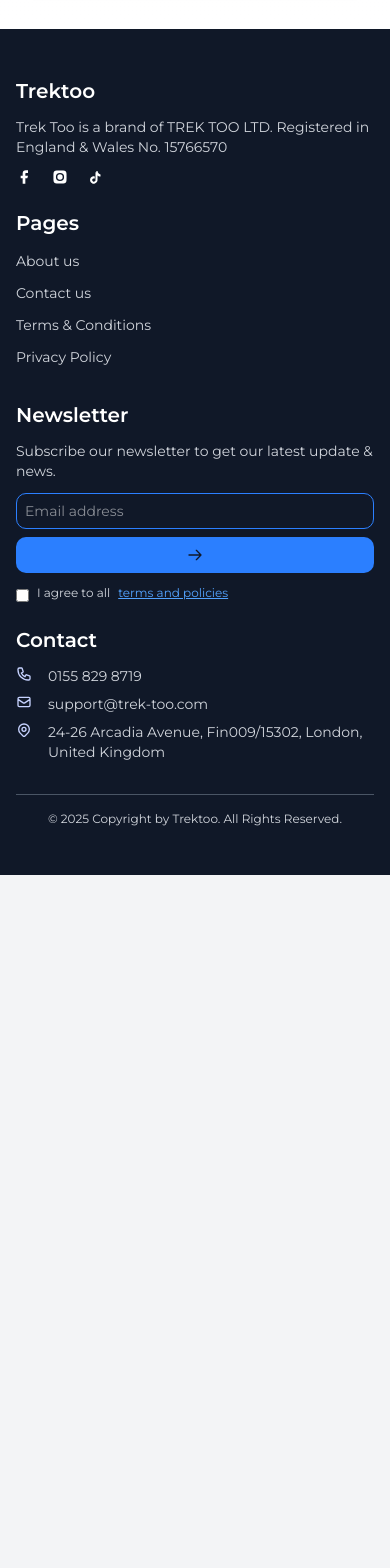
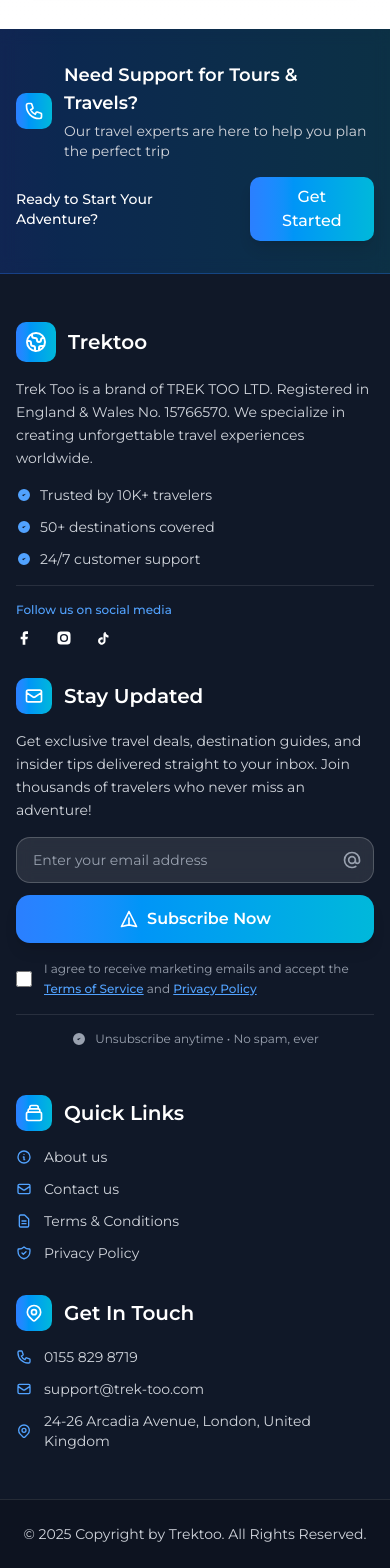
Before and after one commit to AbdulRahmanMudasser/nextjs-trektoo-v2, a Next.js app: page / in a window 390 px wide. Shown: the part 7986-9554 px from the top of the page. Before the commit the page ends 8861 px from the top, so only its background shows below. Built offline with nearby package versions, Linux system fonts and the light colour scheme.

Commit message:
fix: modified footer and components

```diff
--- a/src/components/layout/Footer/Footer.jsx
+++ b/src/components/layout/Footer/Footer.jsx
@@ -11,17 +11,37 @@
 
 const Footer = () => {
   return (
-    <footer className="bg-gray-900 text-white py-12">
-      <div className="max-w-6xl mx-auto px-4">
-        {/* <SupportBanner /> */}
-        <div className="grid grid-cols-1 sm:grid-cols-2 lg:grid-cols-4 gap-6 mb-6">
-          <CompanyInfo />
-          <PagesLinks />
-          <NewsletterForm />
-          <ContactInfo />
+    <footer className="bg-gray-900 text-white">
+      {/* Support Banner - Full Width */}
+      <div className="w-full bg-gradient-to-r from-blue-600/20 to-cyan-600/20 backdrop-blur-sm border-b border-blue-500/30">
+        <div className="max-w-7xl mx-auto px-4 py-8">
+          <SupportBanner />
         </div>
-        <div className="border-t border-gray-600 pt-4 text-center text-xs text-gray-300">
-          © 2025 Copyright by Trektoo. All Rights Reserved.
+      </div>
+
+      {/* Main Footer Content - Full Width */}
+      <div className="w-full">
+        <div className="max-w-7xl mx-auto px-4 py-12">
+          {/* Top Row - Company Info and Newsletter */}
+          <div className="grid grid-cols-1 lg:grid-cols-2 gap-8 mb-12">
+            <CompanyInfo />
+            <NewsletterForm />
+          </div>
+
+          {/* Bottom Row - Quick Links and Contact */}
+          <div className="grid grid-cols-1 lg:grid-cols-2 gap-8">
+            <PagesLinks />
+            <ContactInfo />
+          </div>
+        </div>
+      </div>
+
+      {/* Copyright - Full Width */}
+      <div className="w-full border-t border-white/10 bg-black/20">
+        <div className="max-w-7xl mx-auto px-4 py-6">
+          <div className="text-center text-sm text-gray-300">
+            © 2025 Copyright by Trektoo. All Rights Reserved.
+          </div>
         </div>
       </div>
     </footer>
--- a/src/components/layout/Footer/components/FooterComponents.jsx
+++ b/src/components/layout/Footer/components/FooterComponents.jsx
@@ -6,10 +6,12 @@
 
 const SupportBanner = () => {
   return (
-    <div className="flex flex-col sm:flex-row justify-between items-start sm:items-center py-4 border-b border-gray-600 mb-6 gap-3 sm:gap-0">
+    <div className="w-full">
+      <div className="flex flex-col sm:flex-row justify-between items-start sm:items-center gap-4">
         <div className="flex items-center">
+          <div className="bg-gradient-to-r from-blue-500 to-cyan-500 p-2 rounded-lg mr-3">
             <svg
-          className="w-4 h-4 text-indigo-200 mr-2"
+              className="w-5 h-5 text-white"
               fill="none"
               viewBox="0 0 24 24"
               stroke="currentColor"
@@ -22,28 +24,24 @@
                 d="M3 5a2 2 0 012-2h3.28a1 1 0 01.948.684l1.498 4.493a1 1 0 01-.502 1.21l-2.257 1.13a11.042 11.042 0 005.516 5.516l1.13-2.257a1 1 0 011.21-.502l4.493 1.498a1 1 0 01.684.949V19a2 2 0 01-2 2h-1C9.716 21 3 14.284 3 6V5z"
               />
             </svg>
-        <span className="text-sm text-white">
-          Need any support for tour & travels?
-        </span>
+          </div>
+          <div>
+            <h4 className="text-lg font-semibold text-white mb-1">
+              Need Support for Tours & Travels?
+            </h4>
+            <p className="text-sm text-gray-300">
+              Our travel experts are here to help you plan the perfect trip
+            </p>
+          </div>
         </div>
         <div className="flex items-center">
-        <span className="text-sm text-white mr-2">
-          Ready to Get Started With Vacations!
+          <span className="text-sm text-white mr-3 font-medium">
+            Ready to Start Your Adventure?
           </span>
-        <svg
-          className="w-4 h-4 text-indigo-200"
-          fill="none"
-          viewBox="0 0 24 24"
-          stroke="currentColor"
-          aria-hidden="true"
-        >
-          <path
-            strokeLinecap="round"
-            strokeLinejoin="round"
-            strokeWidth={2}
-            d="M9 5l7 7-7 7"
-          />
-        </svg>
+          <button className="bg-gradient-to-r from-blue-500 to-cyan-500 hover:from-blue-600 hover:to-cyan-600 text-white px-4 py-2 rounded-lg font-medium transition-all duration-300 transform hover:scale-105 shadow-lg">
+            Get Started
+          </button>
+        </div>
       </div>
     </div>
   );
@@ -51,18 +49,56 @@
 
 const CompanyInfo = () => {
   return (
-    <div>
-      <div className="flex items-center mb-3">
+    <div className="flex-1">
+      <div className="flex items-center mb-4">
+        <div className="bg-gradient-to-r from-blue-500 to-cyan-500 p-2 rounded-lg mr-3">
+          <svg
+            className="w-6 h-6 text-white"
+            fill="none"
+            viewBox="0 0 24 24"
+            stroke="currentColor"
+          >
+            <path
+              strokeLinecap="round"
+              strokeLinejoin="round"
+              strokeWidth={2}
+              d="M3.055 11H5a2 2 0 012 2v1a2 2 0 002 2 2 2 0 012 2v2.945M8 3.935V5.5A2.5 2.5 0 0010.5 8h.5a2 2 0 012 2 2 2 0 104 0 2 2 0 012-2h1.064M15 20.488V18a2 2 0 012-2h3.064M21 12a9 9 0 11-18 0 9 9 0 0118 0z"
+            />
+          </svg>
+        </div>
         <h3 className="text-xl font-bold text-white">Trektoo</h3>
       </div>
-      <p className="text-sm text-gray-300 mb-3">
-        Trek Too is a brand of TREK TOO LTD. Registered in England & Wales No.
-        15766570
+      <p className="text-sm text-gray-300 mb-4 leading-relaxed">
+        Trek Too is a brand of TREK TOO LTD. Registered in England & Wales No. 15766570.
+        We specialize in creating unforgettable travel experiences worldwide.
       </p>
-      <div className="flex flex-wrap gap-2">
+      <div className="space-y-3 mb-4">
+        <div className="flex items-center text-sm text-gray-300">
+          <svg className="w-4 h-4 text-blue-400 mr-2" fill="currentColor" viewBox="0 0 24 24">
+            <path d="M9 12l2 2 4-4m6 2a9 9 0 11-18 0 9 9 0 0118 0z"/>
+          </svg>
+          Trusted by 10K+ travelers
+        </div>
+        <div className="flex items-center text-sm text-gray-300">
+          <svg className="w-4 h-4 text-blue-400 mr-2" fill="currentColor" viewBox="0 0 24 24">
+            <path d="M9 12l2 2 4-4m6 2a9 9 0 11-18 0 9 9 0 0118 0z"/>
+          </svg>
+          50+ destinations covered
+        </div>
+        <div className="flex items-center text-sm text-gray-300">
+          <svg className="w-4 h-4 text-blue-400 mr-2" fill="currentColor" viewBox="0 0 24 24">
+            <path d="M9 12l2 2 4-4m6 2a9 9 0 11-18 0 9 9 0 0118 0z"/>
+          </svg>
+          24/7 customer support
+        </div>
+      </div>
+      <div className="pt-4 border-t border-white/10">
+        <p className="text-xs text-blue-400 mb-3 font-medium">Follow us on social media</p>
+        <div className="flex gap-3">
           <SocialIcon type="facebook" />
           <SocialIcon type="instagram" />
           <SocialIcon type="tiktok" />
+        </div>
       </div>
     </div>
   );
@@ -70,27 +106,74 @@
 
 const PagesLinks = () => {
   const links = [
-    { label: 'About us', href: '/about' },
-    { label: 'Contact us', href: '/contact' },
-    { label: 'Terms & Conditions', href: '/terms-and-conditions' },
-    { label: 'Privacy Policy', href: '/privacy-policy' },
+    { label: 'About us', href: '/about', icon: 'info' },
+    { label: 'Contact us', href: '/contact', icon: 'contact' },
+    { label: 'Terms & Conditions', href: '/terms-and-conditions', icon: 'document' },
+    { label: 'Privacy Policy', href: '/privacy-policy', icon: 'shield' },
   ];
 
+  const getIcon = (iconType) => {
+    const icons = {
+      info: (
+        <svg className="w-4 h-4" fill="none" viewBox="0 0 24 24" stroke="currentColor">
+          <path strokeLinecap="round" strokeLinejoin="round" strokeWidth={2} d="M13 16h-1v-4h-1m1-4h.01M21 12a9 9 0 11-18 0 9 9 0 0118 0z" />
+        </svg>
+      ),
+      contact: (
+        <svg className="w-4 h-4" fill="none" viewBox="0 0 24 24" stroke="currentColor">
+          <path strokeLinecap="round" strokeLinejoin="round" strokeWidth={2} d="M3 8l7.89 5.26a2 2 0 002.22 0L21 8M5 19h14a2 2 0 002-2V7a2 2 0 00-2-2H5a2 2 0 00-2 2v10a2 2 0 002 2z" />
+        </svg>
+      ),
+      document: (
+        <svg className="w-4 h-4" fill="none" viewBox="0 0 24 24" stroke="currentColor">
+          <path strokeLinecap="round" strokeLinejoin="round" strokeWidth={2} d="M9 12h6m-6 4h6m2 5H7a2 2 0 01-2-2V5a2 2 0 012-2h5.586a1 1 0 01.707.293l5.414 5.414a1 1 0 01.293.707V19a2 2 0 01-2 2z" />
+        </svg>
+      ),
+      shield: (
+        <svg className="w-4 h-4" fill="none" viewBox="0 0 24 24" stroke="currentColor">
+          <path strokeLinecap="round" strokeLinejoin="round" strokeWidth={2} d="M9 12l2 2 4-4m5.618-4.016A11.955 11.955 0 0112 2.944a11.955 11.955 0 01-8.618 3.04A12.02 12.02 0 003 9c0 5.591 3.824 10.29 9 11.622 5.176-1.332 9-6.03 9-11.622 0-1.042-.133-2.052-.382-3.016z" />
+        </svg>
+      ),
+    };
+    return icons[iconType] || icons.info;
+  };
+
   return (
-    <div>
-      <h3 className="text-xl font-bold text-white mb-3">Pages</h3>
-      <ul className="list-none p-0">
+    <div className="flex-1">
+      <div className="flex items-center mb-4">
+        <div className="bg-gradient-to-r from-blue-500 to-cyan-500 p-2 rounded-lg mr-3">
+          <svg
+            className="w-5 h-5 text-white"
+            fill="none"
+            viewBox="0 0 24 24"
+            stroke="currentColor"
+          >
+            <path
+              strokeLinecap="round"
+              strokeLinejoin="round"
+              strokeWidth={2}
+              d="M19 11H5m14 0a2 2 0 012 2v6a2 2 0 01-2 2H5a2 2 0 01-2-2v-6a2 2 0 012-2m14 0V9a2 2 0 00-2-2M5 11V9a2 2 0 012-2m0 0V5a2 2 0 012-2h6a2 2 0 012 2v2M7 7h10"
+            />
+          </svg>
+        </div>
+        <h3 className="text-xl font-bold text-white">Quick Links</h3>
+      </div>
+      <ul className="space-y-3">
         {links.map((link, index) => (
-          <li key={index} className="mb-2">
+          <li key={index}>
             <a
               href={link.href}
-              className="text-sm text-gray-300 no-underline hover:text-indigo-200 transition-colors duration-200"
+              className="flex items-center text-sm text-gray-300 no-underline hover:text-blue-400 transition-all duration-300 hover:translate-x-1 group"
             >
+              <span className="text-blue-400 mr-3 group-hover:scale-110 transition-transform duration-200">
+                {getIcon(link.icon)}
+              </span>
               {link.label}
             </a>
           </li>
         ))}
       </ul>
+
     </div>
   );
 };
@@ -102,29 +185,11 @@
   };
 
   return (
-    <div>
-      <h3 className="text-xl font-bold text-white mb-3">Newsletter</h3>
-      <p className="text-sm text-gray-300 mb-3">
-        Subscribe our newsletter to get our latest update & news.
-      </p>
-      <form
-        onSubmit={handleSubmit}
-        className="flex flex-col sm:flex-row items-stretch sm:items-center mb-3 gap-2"
-      >
-        <input
-          id="newsletter-email"
-          type="email"
-          placeholder="Email address"
-          aria-label="Email address"
-          className="p-2 rounded-lg border border-blue-500 outline-none text-sm h-9 w-full sm:w-auto flex-1"
-        />
-        <button
-          type="submit"
-          className="bg-blue-500 text-gray-900 p-2 rounded-lg border-none cursor-pointer h-9 flex items-center justify-center hover:bg-blue-600 transition-colors duration-200"
-          aria-label="Subscribe"
-        >
+    <div className="flex-1">
+      <div className="flex items-center mb-4">
+        <div className="bg-gradient-to-r from-blue-500 to-cyan-500 p-2 rounded-lg mr-3">
           <svg
-            className="w-4 h-4 text-gray-900"
+            className="w-5 h-5 text-white"
             fill="none"
             viewBox="0 0 24 24"
             stroke="currentColor"
@@ -134,61 +199,194 @@
               strokeLinecap="round"
               strokeLinejoin="round"
               strokeWidth={2}
-              d="M14 5l7 7m0 0l-7 7m7-7H3"
+              d="M3 8l7.89 5.26a2 2 0 002.22 0L21 8M5 19h14a2 2 0 002-2V7a2 2 0 00-2-2H5a2 2 0 00-2 2v10a2 2 0 002 2z"
             />
           </svg>
+        </div>
+        <h3 className="text-xl font-bold text-white">Stay Updated</h3>
+      </div>
+
+      <p className="text-sm text-gray-300 mb-4 leading-relaxed">
+        Get exclusive travel deals, destination guides, and insider tips delivered straight to your inbox. Join thousands of travelers who never miss an adventure!
+      </p>
+
+      <form
+        onSubmit={handleSubmit}
+        className="space-y-3 mb-4"
+      >
+        <div className="relative">
+          <input
+            id="newsletter-email"
+            type="email"
+            placeholder="Enter your email address"
+            aria-label="Email address"
+            className="w-full px-4 py-3 bg-white/10 backdrop-blur-sm border border-white/20 rounded-xl text-white placeholder-gray-400 outline-none focus:ring-2 focus:ring-blue-500 focus:border-transparent transition-all duration-300 text-sm"
+            required
+          />
+          <div className="absolute inset-y-0 right-0 flex items-center pr-3">
+            <svg
+              className="w-5 h-5 text-gray-400"
+              fill="none"
+              viewBox="0 0 24 24"
+              stroke="currentColor"
+            >
+              <path
+                strokeLinecap="round"
+                strokeLinejoin="round"
+                strokeWidth={2}
+                d="M16 12a4 4 0 10-8 0 4 4 0 008 0zm0 0v1.5a2.5 2.5 0 005 0V12a9 9 0 10-9 9m4.5-1.206a8.959 8.959 0 01-4.5 1.207"
+              />
+            </svg>
+          </div>
+        </div>
+
+        <button
+          type="submit"
+          className="w-full bg-gradient-to-r from-blue-500 to-cyan-500 hover:from-blue-600 hover:to-cyan-600 text-white py-3 px-6 rounded-xl font-semibold transition-all duration-300 transform hover:scale-105 shadow-lg hover:shadow-xl flex items-center justify-center gap-2"
+          aria-label="Subscribe to newsletter"
+        >
+          <svg
+            className="w-5 h-5"
+            fill="none"
+            viewBox="0 0 24 24"
+            stroke="currentColor"
+          >
+            <path
+              strokeLinecap="round"
+              strokeLinejoin="round"
+              strokeWidth={2}
+              d="M12 19l9 2-9-18-9 18 9-2zm0 0v-8"
+            />
+          </svg>
+          Subscribe Now
         </button>
       </form>
+
+      <div className="flex items-center gap-3">
+        <input
+          type="checkbox"
+          id="newsletter-terms"
+          className="w-4 h-4 text-blue-600 bg-gray-700 border-gray-600 rounded focus:ring-blue-500 focus:ring-2 flex-shrink-0"
+          required
+        />
         <label
-        htmlFor="newsletter-email"
-        className="flex items-start gap-2 text-xs text-gray-300"
+          htmlFor="newsletter-terms"
+          className="text-xs text-gray-400 leading-relaxed"
         >
-        <input type="checkbox" className="mt-1" /> I agree to all{' '}
+          I agree to receive marketing emails and accept the{' '}
           <a
             href="/terms"
-          className="text-blue-400 hover:text-blue-300 underline"
+            className="text-blue-400 hover:text-blue-300 underline font-medium"
           >
-          terms and policies
+            Terms of Service
+          </a>
+          {' '}and{' '}
+          <a
+            href="/privacy"
+            className="text-blue-400 hover:text-blue-300 underline font-medium"
+          >
+            Privacy Policy
           </a>
         </label>
+      </div>
+
+      <div className="mt-4 pt-4 border-t border-white/10">
+        <div className="flex items-center justify-center text-xs text-gray-400">
+          <svg className="w-4 h-4 mr-2" fill="currentColor" viewBox="0 0 24 24">
+            <path d="M9 12l2 2 4-4m6 2a9 9 0 11-18 0 9 9 0 0118 0z"/>
+          </svg>
+          Unsubscribe anytime • No spam, ever
+        </div>
+      </div>
     </div>
   );
 };
 
 const ContactInfo = () => {
   const contacts = [
-    { type: 'phone', value: '0155 829 8719', href: 'tel:01558298719' },
+    {
+      type: 'phone',
+      value: '0155 829 8719',
+      href: '/contact',
+      icon: 'phone'
+    },
     {
       type: 'email',
       value: 'support@trek-too.com',
       href: 'mailto:support@trek-too.com',
+      icon: 'email'
     },
     {
       type: 'address',
-      value: '24-26 Arcadia Avenue, Fin009/15302, London, United Kingdom',
+      value: '24-26 Arcadia Avenue, London, United Kingdom',
+      href: '/contact',
+      icon: 'location'
     },
   ];
 
+  const getIcon = (iconType) => {
+    const icons = {
+      phone: (
+        <svg className="w-4 h-4" fill="none" viewBox="0 0 24 24" stroke="currentColor">
+          <path strokeLinecap="round" strokeLinejoin="round" strokeWidth={2} d="M3 5a2 2 0 012-2h3.28a1 1 0 01.948.684l1.498 4.493a1 1 0 01-.502 1.21l-2.257 1.13a11.042 11.042 0 005.516 5.516l1.13-2.257a1 1 0 011.21-.502l4.493 1.498a1 1 0 01.684.949V19a2 2 0 01-2 2h-1C9.716 21 3 14.284 3 6V5z" />
+        </svg>
+      ),
+      email: (
+        <svg className="w-4 h-4" fill="none" viewBox="0 0 24 24" stroke="currentColor">
+          <path strokeLinecap="round" strokeLinejoin="round" strokeWidth={2} d="M3 8l7.89 5.26a2 2 0 002.22 0L21 8M5 19h14a2 2 0 002-2V7a2 2 0 00-2-2H5a2 2 0 00-2 2v10a2 2 0 002 2z" />
+        </svg>
+      ),
+      location: (
+        <svg className="w-4 h-4" fill="none" viewBox="0 0 24 24" stroke="currentColor">
+          <path strokeLinecap="round" strokeLinejoin="round" strokeWidth={2} d="M17.657 16.657L13.414 20.9a1.998 1.998 0 01-2.827 0l-4.244-4.243a8 8 0 1111.314 0z" />
+          <path strokeLinecap="round" strokeLinejoin="round" strokeWidth={2} d="M15 11a3 3 0 11-6 0 3 3 0 016 0z" />
+        </svg>
+      ),
+    };
+    return icons[iconType] || icons.phone;
+  };
+
   return (
-    <div>
-      <h3 className="text-xl font-bold text-white mb-3">Contact</h3>
+    <div className="flex-1">
+      <div className="flex items-center mb-4">
+        <div className="bg-gradient-to-r from-blue-500 to-cyan-500 p-2 rounded-lg mr-3">
+          <svg
+            className="w-5 h-5 text-white"
+            fill="none"
+            viewBox="0 0 24 24"
+            stroke="currentColor"
+          >
+            <path
+              strokeLinecap="round"
+              strokeLinejoin="round"
+              strokeWidth={2}
+              d="M17.657 16.657L13.414 20.9a1.998 1.998 0 01-2.827 0l-4.244-4.243a8 8 0 1111.314 0z"
+            />
+            <path
+              strokeLinecap="round"
+              strokeLinejoin="round"
+              strokeWidth={2}
+              d="M15 11a3 3 0 11-6 0 3 3 0 016 0z"
+            />
+          </svg>
+        </div>
+        <h3 className="text-xl font-bold text-white">Get In Touch</h3>
+      </div>
+      <ul className="space-y-3">
         {contacts.map((contact, index) => (
-        <div key={index} className="flex items-start mb-2">
-          <ContactIcon type={contact.type} />
-          {contact.href ? (
+          <li key={index}>
             <a
               href={contact.href}
-              className="text-sm text-gray-300 ml-2 hover:text-indigo-200 break-words transition-colors duration-200"
+              className="flex items-center text-sm text-gray-300 no-underline hover:text-blue-400 transition-all duration-300 hover:translate-x-1 group"
             >
+              <span className="text-blue-400 mr-3 group-hover:scale-110 transition-transform duration-200">
+                {getIcon(contact.icon)}
+              </span>
               {contact.value}
             </a>
-          ) : (
-            <span className="text-sm text-gray-300 ml-2 break-words">
-              {contact.value}
-            </span>
-          )}
-        </div>
+          </li>
         ))}
+      </ul>
     </div>
   );
 };
--- a/src/components/layout/Footer/components/Icons.jsx
+++ b/src/components/layout/Footer/components/Icons.jsx
@@ -59,7 +59,7 @@
   const icons = {
     phone: (
               <svg
-        className="w-4 h-4 text-indigo-200"
+          className="w-4 h-4 text-blue-400"
           fill="none"
           viewBox="0 0 24 24"
           stroke="currentColor"
@@ -74,7 +74,7 @@
     ),
     email: (
               <svg
-        className="w-4 h-4 text-indigo-200"
+          className="w-4 h-4 text-blue-400"
           fill="none"
           viewBox="0 0 24 24"
           stroke="currentColor"
@@ -89,7 +89,7 @@
     ),
     address: (
               <svg
-        className="w-4 h-4 text-indigo-200"
+          className="w-4 h-4 text-blue-400"
           fill="none"
           viewBox="0 0 24 24"
           stroke="currentColor"
```
Lines whose indentation alone changed are shown as unchanged.
